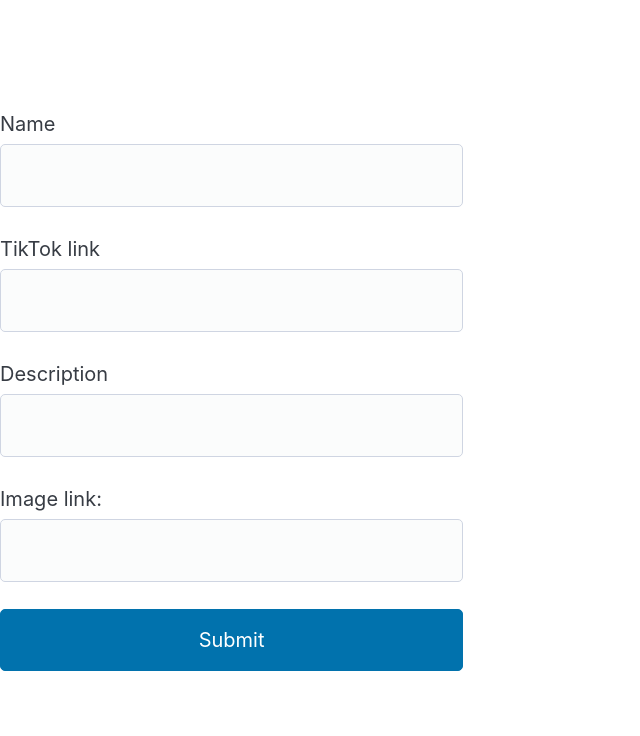
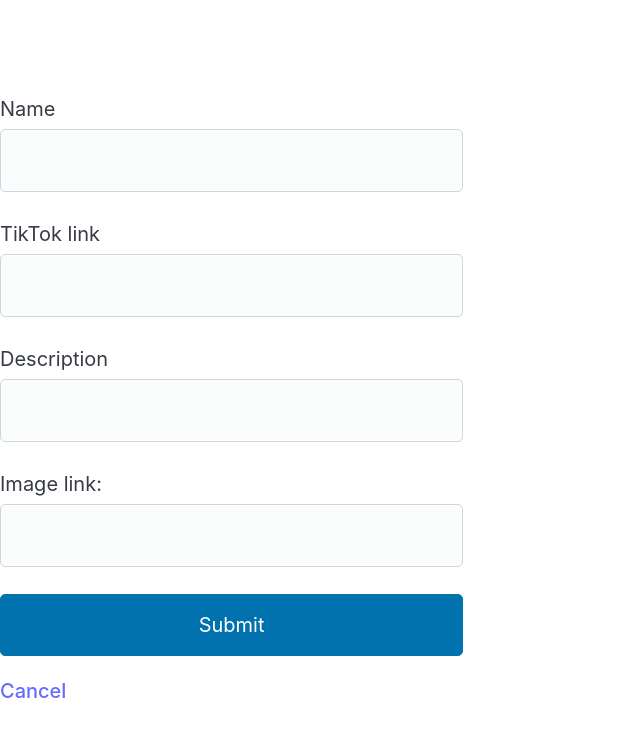
Before and after one commit to lotusphere/fanverse, a React (Vite) app: page /groups/new in a window 1280 px wide. Shown: the top 736 px of the page, without its empty margins (0-640 px from the left). Built offline with nearby package versions, Linux system fonts and the light colour scheme; no server answers.

Commit message:
Add cancel button on adding group page

```diff
--- a/src/pages/AddGroup.jsx
+++ b/src/pages/AddGroup.jsx
@@ -1,5 +1,6 @@
 import { useState } from 'react'
 import { useNavigate } from 'react-router'
+import { Link } from 'react-router-dom'
 import { supabase } from '../../supabase'
 import GroupForm from '../components/GroupForm'
 
@@ -25,13 +26,14 @@
   }
 
   return (
-    <>
+    <div className="page">
       <GroupForm
         onSubmit={fetchAddGroup}
         initialData={formData}
         errorMessage={errorMessage}
       />
-    </>
+      <div className="cancel-btn"><Link to="/">Cancel</Link></div>
+    </div>
   )
 }
 
```
